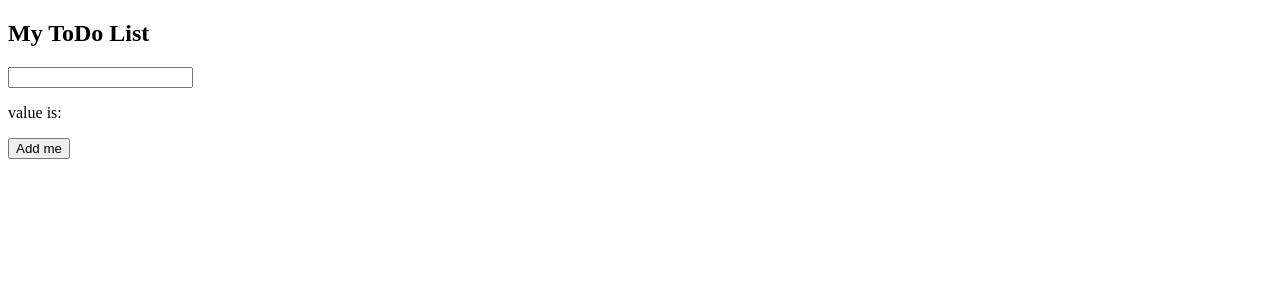
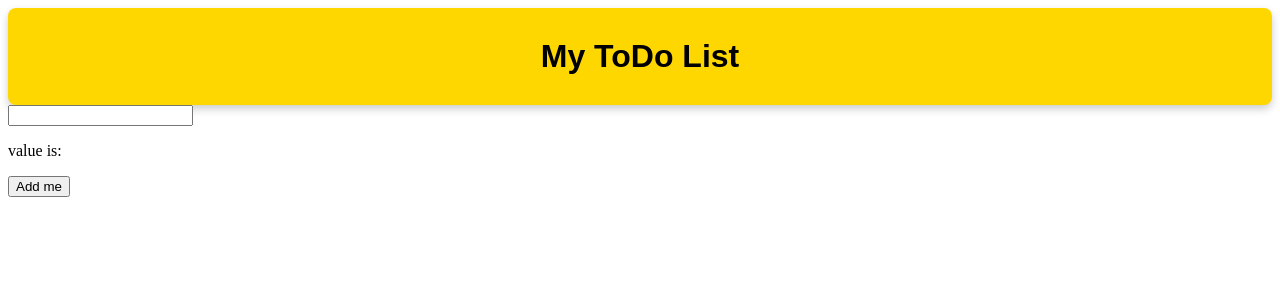
Before and after one commit to rakibalhasan2017/ToDoList, a React (Vite) app: page / in a window 1280 px wide. Shown: the top 300 px of the page. Built offline with nearby package versions, Linux system fonts and the light colour scheme.

Commit message:
add some css for header using gpt

```diff
--- a/src/Components/header.module.css
+++ b/src/Components/header.module.css
@@ -1,3 +1,16 @@
+/* header.module.css */
 .header {
+    background-color: #FFD700; /* Yellow background color */
+    color: black; /* White text color */
+    padding: 30px; /* Increased padding */
+    text-align: center; /* Center align text */
+    border-radius: 8px; /* Rounded corners */
+    box-shadow: 0px 4px 8px rgba(0, 0, 0, 0.2); /* Subtle shadow */
+    font-family: Arial, sans-serif; /* Set a font for the header */
+}
 
+.header h2 {
+    margin: 0; /* Remove default margin */
+    font-size: 32px; /* Increased font size */
+    font-weight: 600; /* Make font slightly bolder */
 }
```
